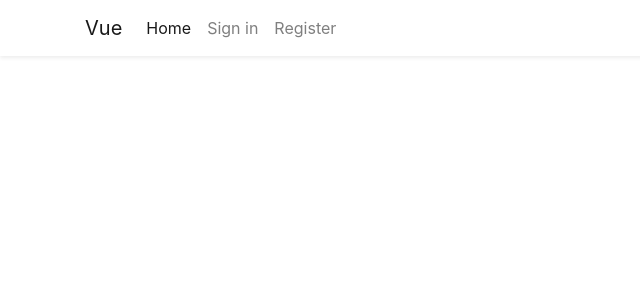
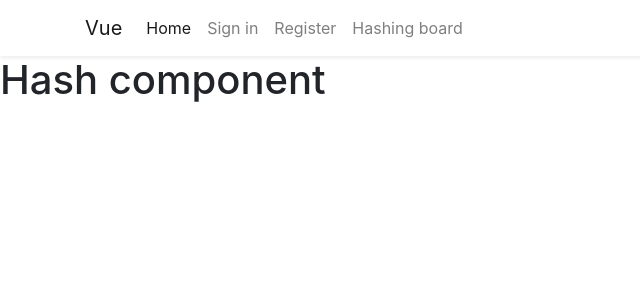
Before and after one commit to marian-roller/86-vue-crypto, a Vue app: page /hash in a window 1280 px wide. Shown: the top 300 px of the page, without its empty margins (0-640 px from the left). Built offline with nearby package versions, Linux system fonts and the light colour scheme.

Commit message:
vite url error fixed upon Hash component file created and routed

```diff
--- /dev/null
+++ b/src/components/Hash.vue
@@ -0,0 +1,9 @@
+<template>
+    <h1>Hash component</h1>
+</template>
+
+<script>
+export default {
+    name: 'hash'
+}
+</script>
--- a/src/components/Navigation.vue
+++ b/src/components/Navigation.vue
@@ -36,6 +36,11 @@
                             <li class="nav-item">
                                 <router-link to="/register" class="nav-link">Register</router-link>
                             </li>
+
+                            <li class="nav-item">
+                                <router-link to="/hash" class="nav-link">Hashing board</router-link>
+                            </li>
+
                         </template>
 
                     </ul>
--- a/src/router/index.js
+++ b/src/router/index.js
@@ -1,5 +1,6 @@
 import { createWebHistory, createRouter } from "vue-router";
 import TheWelcome from "@/components/TheWelcome.vue";
+import Hash from "@/components/Hash.vue";
 import Dashboard from "../views/Dashboard.vue";
 import SignIn from "../views/SignIn.vue";
 import Register from "../views/Register.vue";
@@ -34,6 +35,11 @@ const routes = [
         name: "register",
         component: Register,
     },
+    {
+        path: "/hash",
+        name: "hash",
+        component: Hash,
+    },
 ];
 
 const router = createRouter({
--- a/vite.config.js
+++ b/vite.config.js
@@ -10,5 +10,8 @@ export default defineConfig({
     alias: {
       '@': fileURLToPath(new URL('./src', import.meta.url))
     }
+  },
+  build: {
+    target: 'es2020'
   }
 })
```
